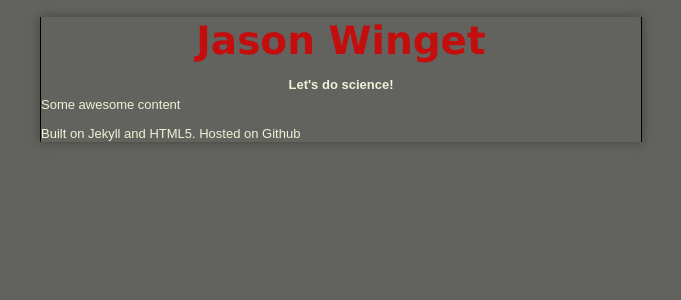
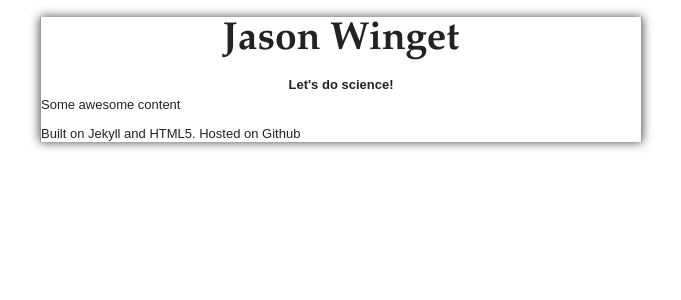
Before and after one commit to jwinget/jwinget.github.com, a Jekyll site: the page built from index.html, in a window 1280 px wide. Shown: the top 300 px of the page, without its empty margins (299-980 px from the left). Built offline with Jekyll 4.4.1, drawn with Linux system fonts in a browser that asks for light colours; nearby versions of some CDN libraries; some web fonts are replaced.

Commit message:
That grey was ugly

```diff
--- a/css/style.css
+++ b/css/style.css
@@ -212,21 +212,21 @@ td { vertical-align: top; }
    ========================================================================== */
 
 /*========== My Style ==========*/
-body { background: #62635E; color: #F1F1D7; }
+body { background: white; color: #222; }
 #container {
 	width: 600px;
 	margin: auto;
-	background: #62635E;
-	border-right: 1px solid black;
-	border-left: 1px solid black;
+	background: white;
+	border-right: 1px solid #999;
+	border-left: 1px solid #999;
 	-moz-box-shadow: 0 0 10px #42433C;
 	-webkit-box-shadow: 0 0 10px #42433C;
 	box-shadow: 0 0 10px #42433c;
 	}
-h1 { font-family: 'Podkova', 'Lucida Grande', serif; }
+h1 { font-family: 'Garamond', 'Georgia', serif; }
 header { text-align: center; }
-header h1 a { text-decoration: none; color: #C40D0D; font-size: 1.5em;}
-header h1 a:visited { color #C40D0D; }
+header h1 a { text-decoration: none; color: #222; font-size: 1.5em;}
+header h1 a:visited { color: #222; }
 header h2 { font-size: 1em; line-height: 25%; }
 
 
```
